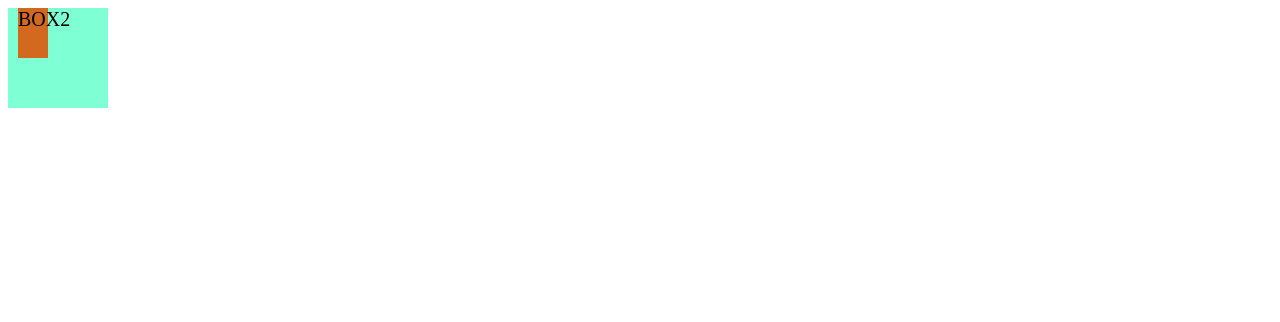
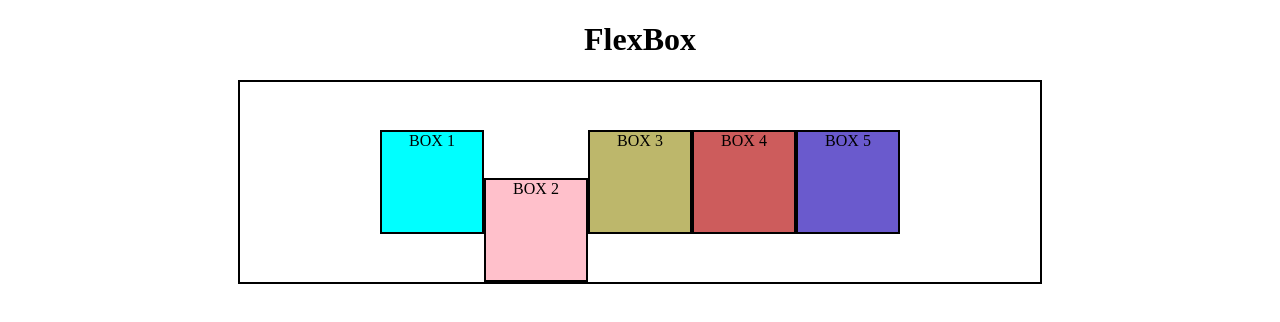
Before and after one commit to aryantambe/CSS, a plain HTML site: page index.html in a window 1280 px wide. Drawn offline with Linux system fonts and the light colour scheme.

Commit message:
Add files via upload

```diff
--- a/index.html
+++ b/index.html
@@ -7,8 +7,13 @@
     <link rel="stylesheet" href="style.css">
 </head>
 <body>
-    <div id="box1">
-        <div id="box2">BOX2</div>
+    <h1>FlexBox</h1>
+    <div id="Container">
+        <div id="box1">BOX 1 </div>
+        <div id="box2">BOX 2 </div>
+        <div id="box3">BOX 3 </div>
+        <div id="box4">BOX 4 </div>
+        <div id="box5">BOX 5 </div>
     </div>
 
 </body>
--- a/style.css
+++ b/style.css
@@ -1,15 +1,40 @@
-#box1{
+body{
+    text-align: center;
+}
+div{
     height: 100px;
     width: 100px;
-    background-color: aquamarine;
-    font-size: 10px;
-
+    display: inline-block;
+    border: 2px solid black;
+}
+#Container{
+    width: 800px;
+    height: 200px;
+    display: flex;
+    justify-content: center;
+    flex-direction: row;
+    align-items:center;
+    margin: auto;
+}
+#box1{
+    background-color:aqua ;
 }
 #box2{
-    height: 50px;
-    width: 30%;
-    background-color:chocolate;
-    margin-left: 10%;
-    font-size: 2em;
-
+    background-color:pink ;
+    align-self: flex-end;
+    flex-shrink: 0;
 }
+#box3{
+    background-color:darkkhaki ;
+}
+#box4{
+    background-color: indianred;
+}
+#box5{
+    background-color: slateblue;
+}
+@media (min-width: 600px) and (max-width:800px) {
+    div{
+        background-color: red;
+    }
+}
```
